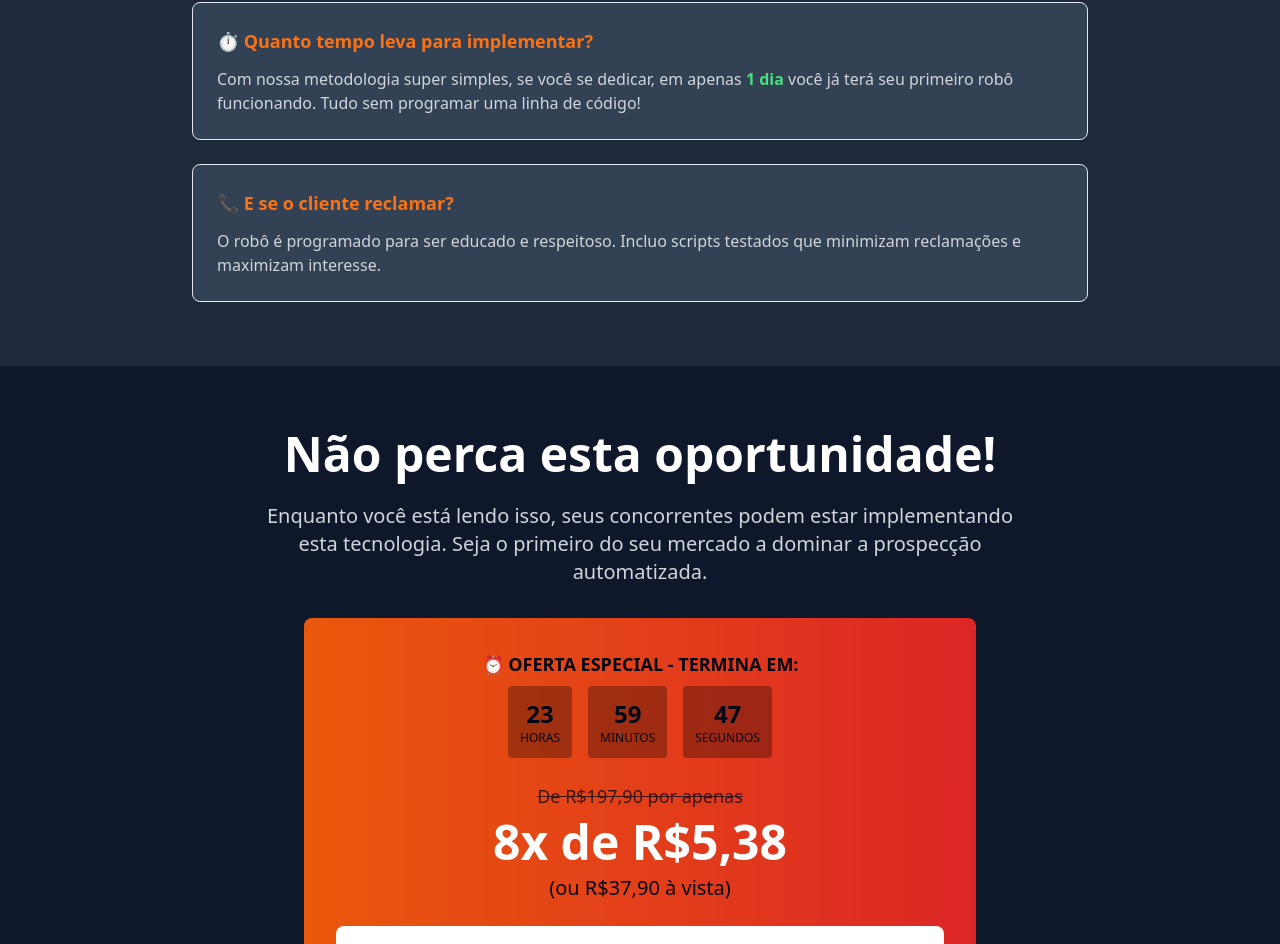
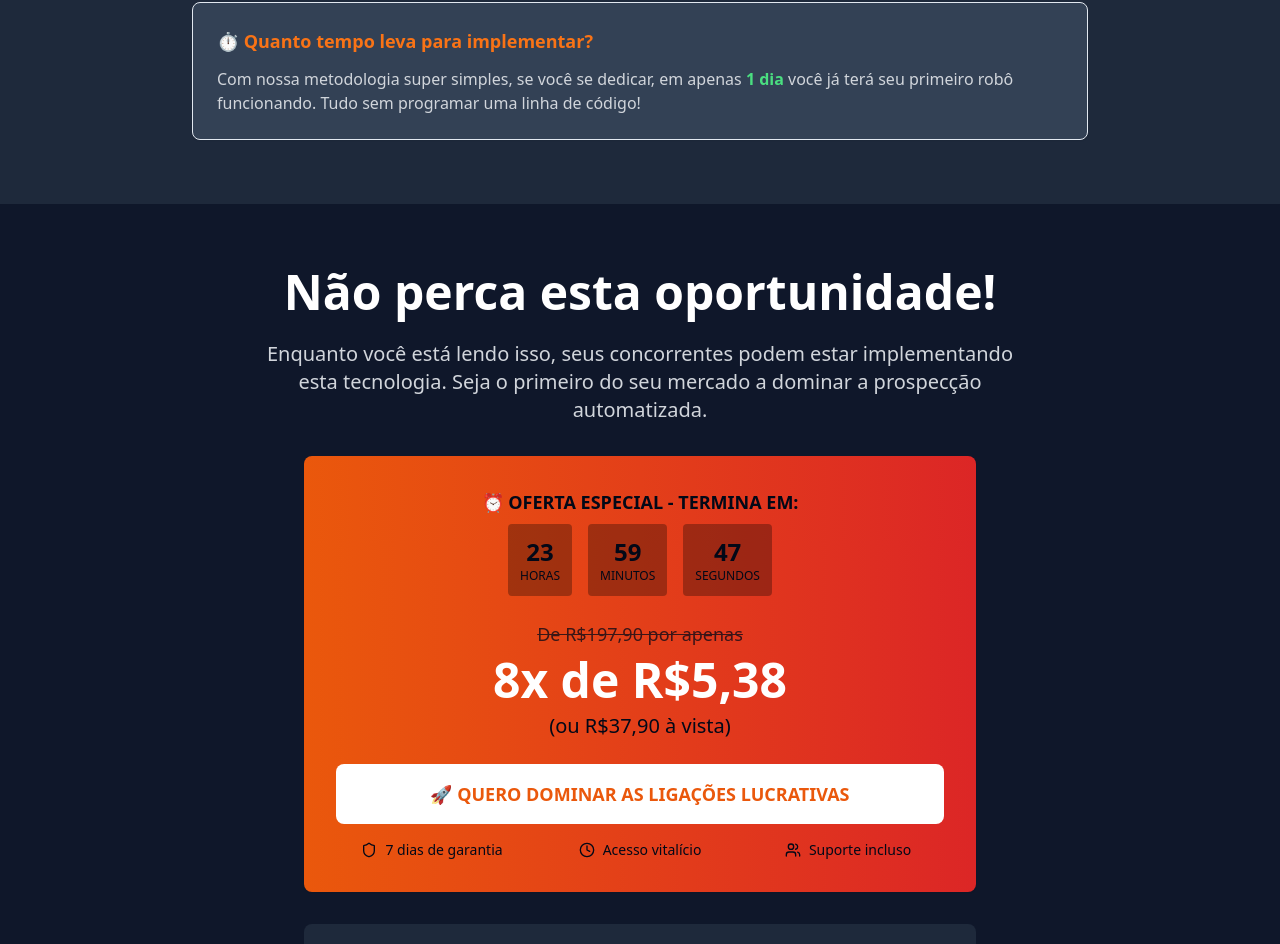
Before and after one commit to rafaelhtml/conversao-pura, a React (Vite) app: page / in a window 1280 px wide. Shown: the part 6063-7007 px from the top of the page. Built offline with nearby package versions, Linux system fonts and the light colour scheme.

Commit message:
Remove FAQ section
Remove the section "E se o cliente reclamar?" from the FAQ.

```diff
--- a/src/pages/Index.tsx
+++ b/src/pages/Index.tsx
@@ -532,14 +532,6 @@ const IndexContent = () => {
                </p>
             </Card>
 
-            <Card className="bg-slate-700 p-6">
-              <h3 className="font-bold text-lg mb-3 text-orange-500">
-                📞 E se o cliente reclamar?
-              </h3>
-              <p className="text-gray-300">
-                O robô é programado para ser educado e respeitoso. Incluo scripts testados que minimizam reclamações e maximizam interesse.
-              </p>
-            </Card>
           </div>
         </div>
       </section>
```
